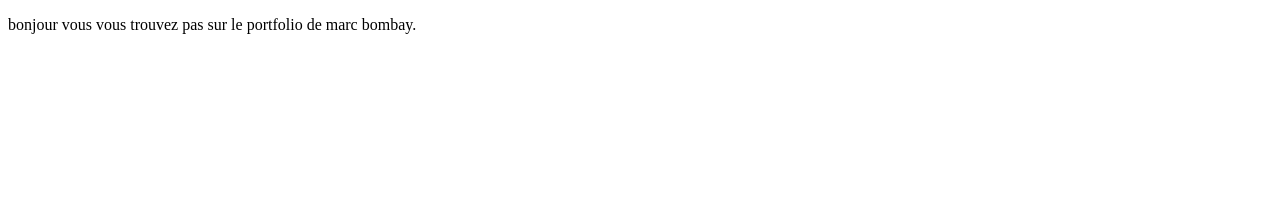
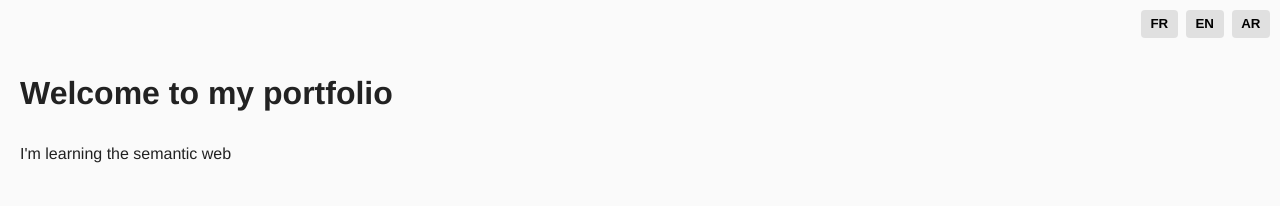
Before and after one commit to runalian/runalian.github.io, a plain HTML site: page index.html in a window 1280 px wide. Drawn offline with Linux system fonts and the light colour scheme.

Commit message:
1re version bien vide

```diff
--- a/index.html
+++ b/index.html
@@ -1,9 +1,24 @@
 <!DOCTYPE html>
-<html>
-  <head>
-    <title>Portfolio</title>
-  </head>
-  <body>
-    <p>bonjour vous vous trouvez pas sur le portfolio de marc bombay.</p>
-  </body>
+<html lang="fr">
+<head>
+  <meta charset="UTF-8">
+  <title>Portfolio Multilingue</title>
+  <link rel="alternate" href="index.php?lang=fr" hreflang="fr"/>
+  <link rel="alternate" href="index.php?lang=en" hreflang="en"/>
+  <link rel="alternate" href="index.php?lang=ar" hreflang="ar"/>
+  <meta name="description" content="Portfolio personnel multilingue">
+  <meta property="og:locale" content="fr_FR"/>
+  <meta property="og:type" content="website"/>
+  <link rel="stylesheet" href="style.css">
+</head>
+<body>
+  <div class="lang-switch">
+    <button onclick="setLanguage('fr')">FR</button>
+    <button onclick="setLanguage('en')">EN</button>
+    <button onclick="setLanguage('ar')">AR</button>
+  </div>
+  <h1 id="title">Chargement...</h1>
+  <p id="intro">...</p>
+</body>
+<script src="script.js"></script>
 </html>
--- /dev/null
+++ b/lang.json
@@ -0,0 +1,13 @@
+{
+    "home_title":{
+        "fr": "Bienvenue sur mon portfolio",
+        "en": "Welcome to my portfolio",
+        "ar": "مرحبًا بك في ملفي الشخصي"
+    },
+
+    "introduction":{
+        "fr" : "J'apprends le web sémantique",
+        "en" : "I'm learning the semantic web",
+        "ar": "أنا أتعلم الويب الدلالي"
+    }
+}
--- /dev/null
+++ b/script.js
@@ -0,0 +1,43 @@
+
+const supportedLangs = ["fr", "en", "ar"];
+
+async function loadContent(lang) {
+  try {
+    const res = await fetch("lang.json");
+    const data = await res.json();
+
+    // Maj contenu
+    document.getElementById("title").textContent = data.home_title[lang] || data.home_title.fr;
+    document.getElementById("intro").textContent = data.introduction[lang] || data.introduction.fr;
+
+    document.documentElement.lang = lang;
+    document.body.dir = lang === "ar" ? "rtl" : "ltr";
+
+  } catch (error) {
+    console.error("Erreur lors du chargement du contenu multilingue:", error);
+  }
+}
+
+function setLanguage(lang) {
+  if (!supportedLangs.includes(lang)) return;
+  sessionStorage.setItem("lang", lang);
+  const url = new URL(window.location);
+  url.searchParams.set("lang", lang);
+  window.location.replace(url);
+}
+
+window.addEventListener("DOMContentLoaded", () => {
+  const urlParams = new URLSearchParams(window.location.search);
+
+  let lang = urlParams.get("lang") ||
+             sessionStorage.getItem("lang") ||
+             (navigator.languages && navigator.languages.length ? navigator.languages[0].slice(0, 2) : navigator.language.slice(0, 2)) ||
+             "fr";
+
+  if (!supportedLangs.includes(lang)) lang = "fr";
+
+  // Stocke la langue pour les prochaines visites
+  sessionStorage.setItem("lang", lang);
+
+  loadContent(lang);
+});
--- /dev/null
+++ b/style.css
@@ -0,0 +1,60 @@
+
+* {
+  box-sizing: border-box;
+}
+
+body {
+  margin: 0;
+  padding: 20px;
+  font-family: "Helvetica Neue", Arial, sans-serif;
+  line-height: 1.6;
+  background: #fafafa;
+  color: #222;
+}
+
+.lang-switch {
+  position: fixed;
+  top: 10px;
+  right: 10px;
+  display: flex;
+  gap: 0.5rem;
+  z-index: 1000;
+}
+
+.lang-switch button {
+  padding: 0.4rem 0.6rem;
+  border: none;
+  background: #e0e0e0;
+  cursor: pointer;
+  border-radius: 4px;
+  font-weight: 600;
+  transition: background 0.2s ease;
+}
+
+.lang-switch button:hover,
+.lang-switch button:focus-visible {
+  background: #bdbdbd;
+}
+
+h1 {
+  margin-top: 3rem;
+  font-size: 2rem;
+}
+
+video {
+  max-width: 100%;
+  width: 100%;
+  display: block;
+  margin-top: 1.5rem;
+  border-radius: 6px;
+}
+
+/* Support pour les interfaces RTL */
+[dir="rtl"] {
+  text-align: right;
+}
+
+[dir="rtl"] .lang-switch {
+  right: auto;
+  left: 10px;
+}
```
Also changed, not shown: favicon.ico (added).
